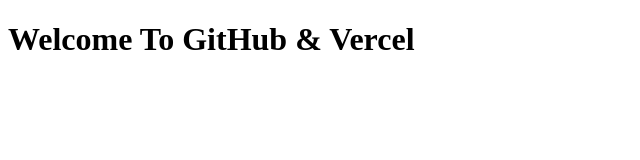
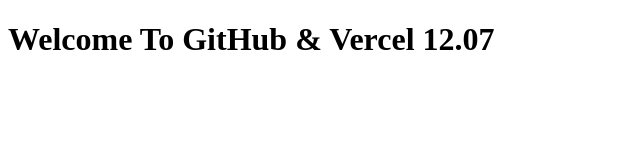
Before and after one commit to Ramala27/HTML.Deploy94, a plain HTML site: page index.html in a window 1280 px wide. Shown: the whole page, without its empty margins (0-640 px from the left). Drawn offline with Linux system fonts and the light colour scheme.

Commit message:
updated time

```diff
--- a/index.html
+++ b/index.html
@@ -5,7 +5,7 @@
     <title>GITHUB</title>
 </head>
 <body>
-    <h1>Welcome To GitHub & Vercel </h1>
+    <h1>Welcome To GitHub & Vercel 12.07</h1>
 
 </body>
 </html>
```
